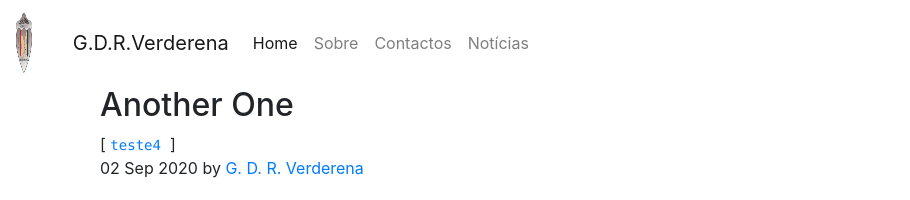
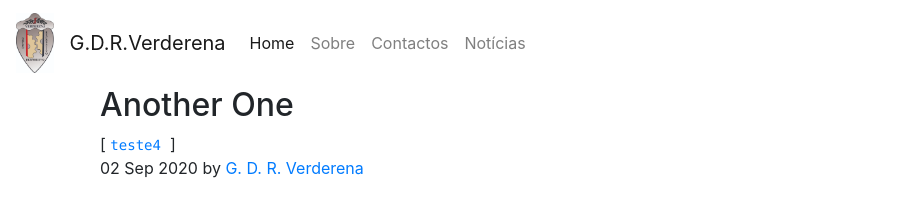
Before and after one commit to GDR-Verderena/gdr-verderena.github.io, a Jekyll site: the page built from _posts/2020-09-07-teste4.md, in a window 1280 px wide. Shown: the top 200 px of the page, without its empty margins (0-910 px from the left). Built offline with Jekyll 4.4.1, drawn with Linux system fonts in a browser that asks for light colours.

Commit message:
Update post.html

```diff
--- a/_layouts/post.html
+++ b/_layouts/post.html
@@ -4,7 +4,7 @@
 
 
 <style>
-        img {
+       container.img {
   display: block;
   margin-left: auto;
   margin-right: auto;
```
